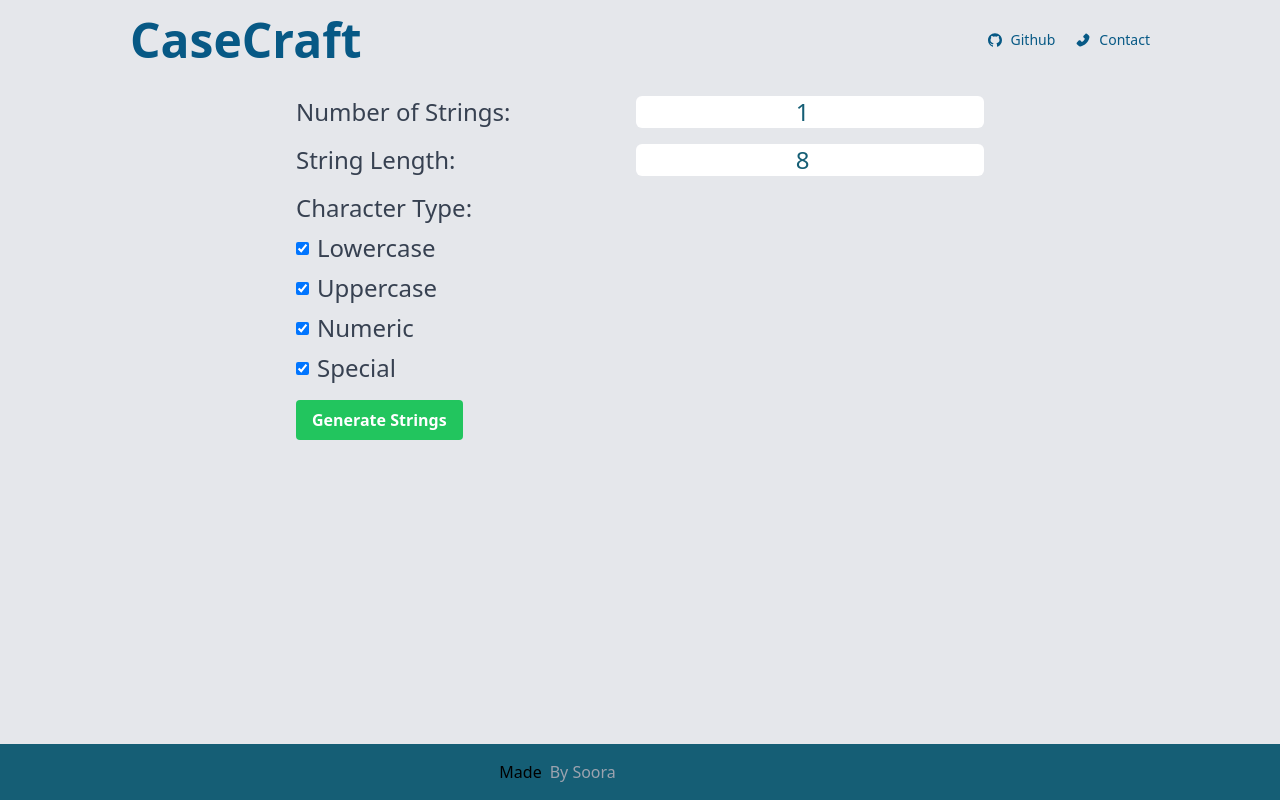
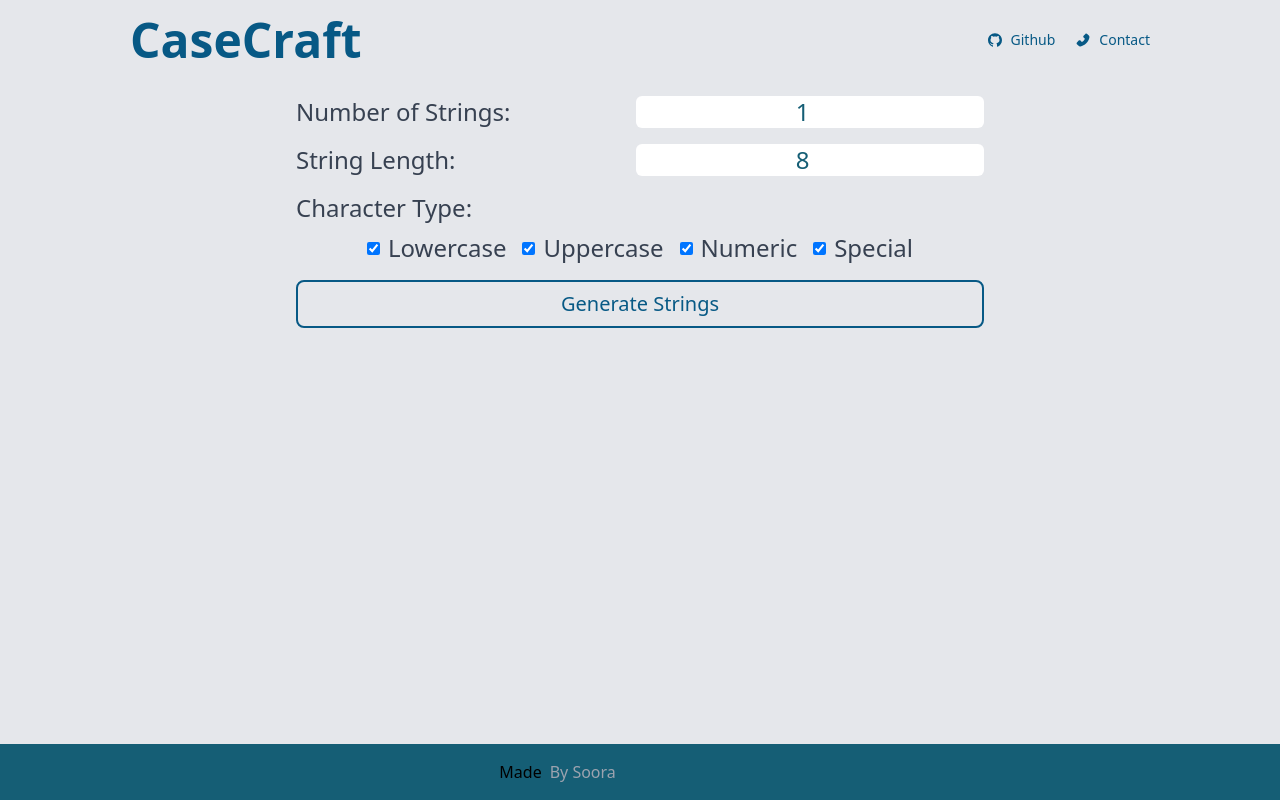
Before and after one commit to JaeAeich/Project-TheKindPandas, a React (Vite) app: page /string in a window 1280 px wide. Built offline with nearby package versions, Linux system fonts and the light colour scheme.

Commit message:
modified strings styling

```diff
--- a/src/components/String.jsx
+++ b/src/components/String.jsx
@@ -123,6 +123,7 @@ function StringGenerator() {
 							</div>
 							<div className="space-y-2 md:text-2xl text-sm flex-col justify-center items-center">
 								<label className="text-gray-700">Character Type:</label>
+								<div className="flex justify-center items-center space-x-4">
 								<div className="space-x-2 flex items-center">
 									<input
 										type="checkbox"
@@ -171,10 +172,12 @@ function StringGenerator() {
 										Special
 									</label>
 								</div>
+								</div>
 							</div>
+
 							<button
 								type="submit"
-								className="bg-green-500 hover:bg-green-600 text-white font-bold py-2 px-4 rounded"
+								className="text-sky-800 text-xl text-center border-2 border-sky-800 md:w-full rounded-lg p-2 focus:shadow-xl active:shadow-sm  active:text-gray-200 active:bg-sky-800 select-none w-full "
 							>
 								Generate Strings
 							</button>
```
